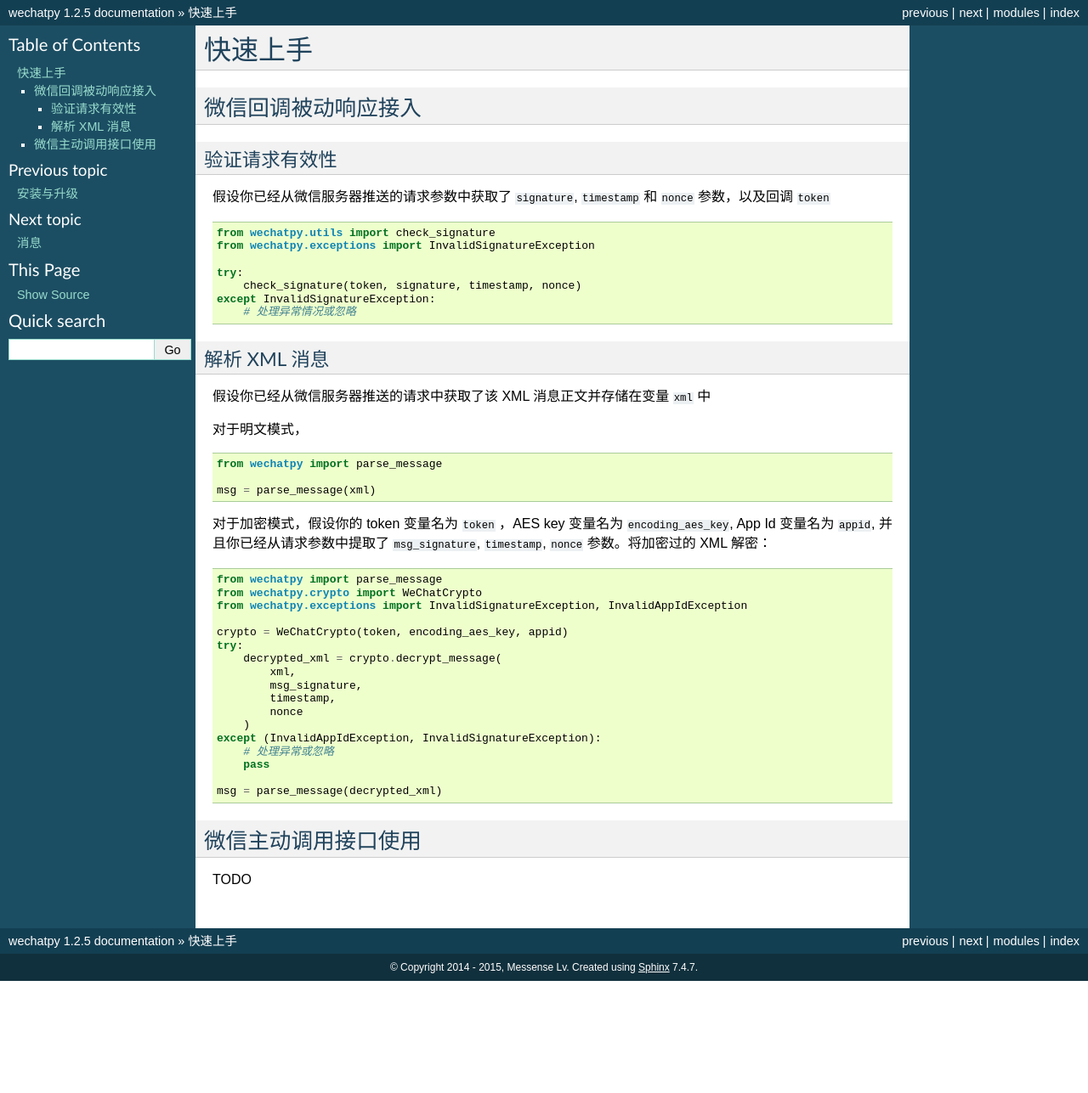
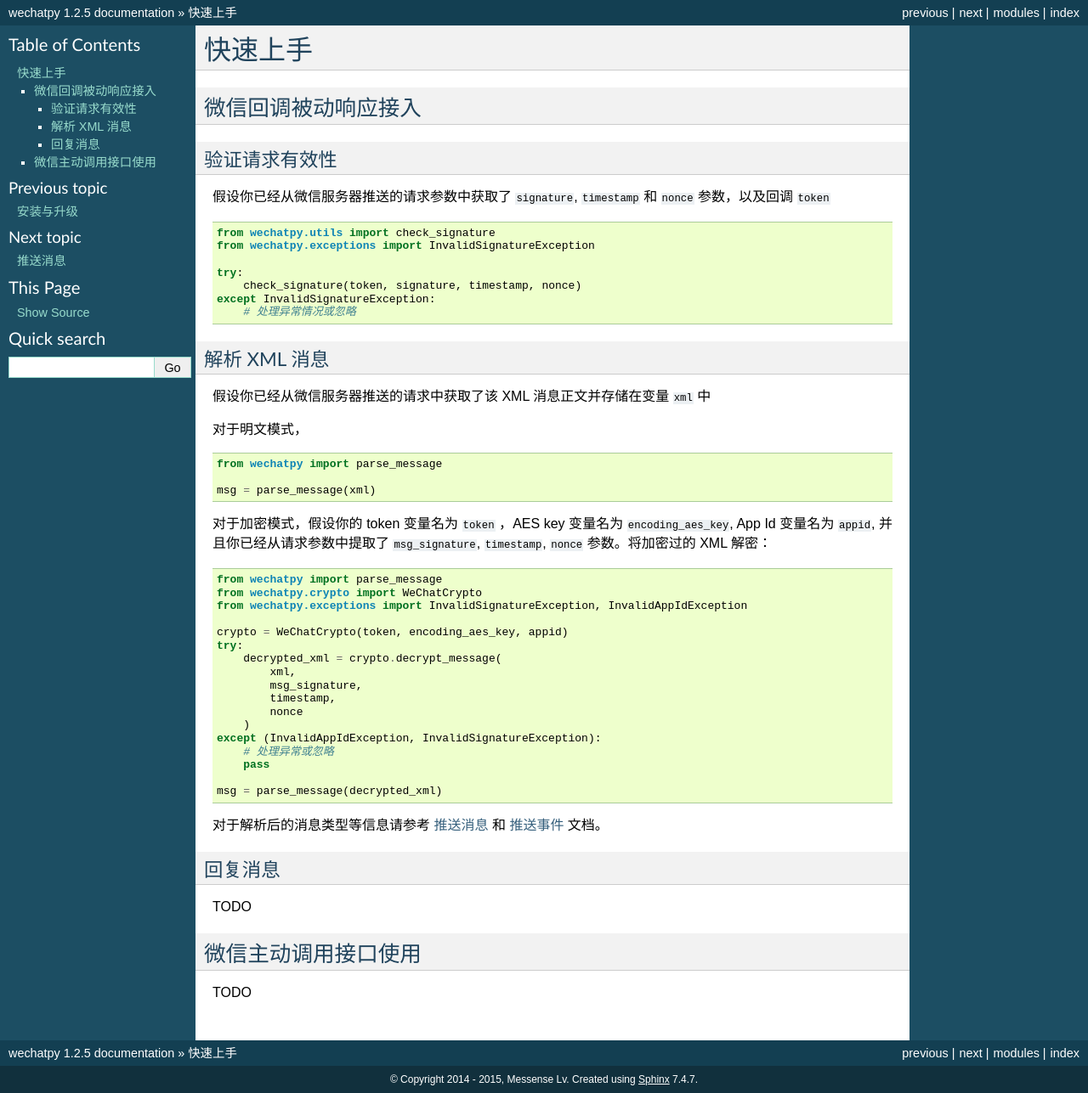
Before and after one commit to wechatpy/wechatpy, a Sphinx documentation site: the page built from docs/quickstart.rst, in a window 1280 px wide. Shown: the whole page at 85% size. Built offline with Sphinx 7.4.7, drawn with Linux system fonts in a browser that asks for light colours; before the commit the page ends 1155 px from its top, so only the background shows below that.

Commit message:
Add links to message and events in quickstart documentation

```diff
--- a/docs/events.rst
+++ b/docs/events.rst
@@ -10,7 +12,7 @@
 
 =========== =================================
 name        value
-=======     =================================
+=========== =================================
 id          事件 id, 64 位整型。
 source      事件的来源用户，即发送消息的用户。
 target      事件的目标用户。
--- a/docs/messages.rst
+++ b/docs/messages.rst
@@ -1,5 +1,7 @@
-消息
-=====
+.. _messages:
+
+推送消息
+==========
 
 目前 wechatpy 共支持以下几种类型的消息：`TextMessage`，`ImageMessage`，`VoiceMessage`，`VideoMessage`，`LocationMessage`，`LinkMessage`。
 
--- a/docs/quickstart.rst
+++ b/docs/quickstart.rst
@@ -55,6 +55,13 @@
 
     msg = parse_message(decrypted_xml)
 
+对于解析后的消息类型等信息请参考 :ref:`推送消息 <messages>` 和 :ref:`推送事件 <events>` 文档。
+
+回复消息
+~~~~~~~~~~~~~~
+
+TODO
+
 微信主动调用接口使用
 -------------------------
 
```
Also changed, not shown: other parts of docs/events.rst (+2 -0 lines).
